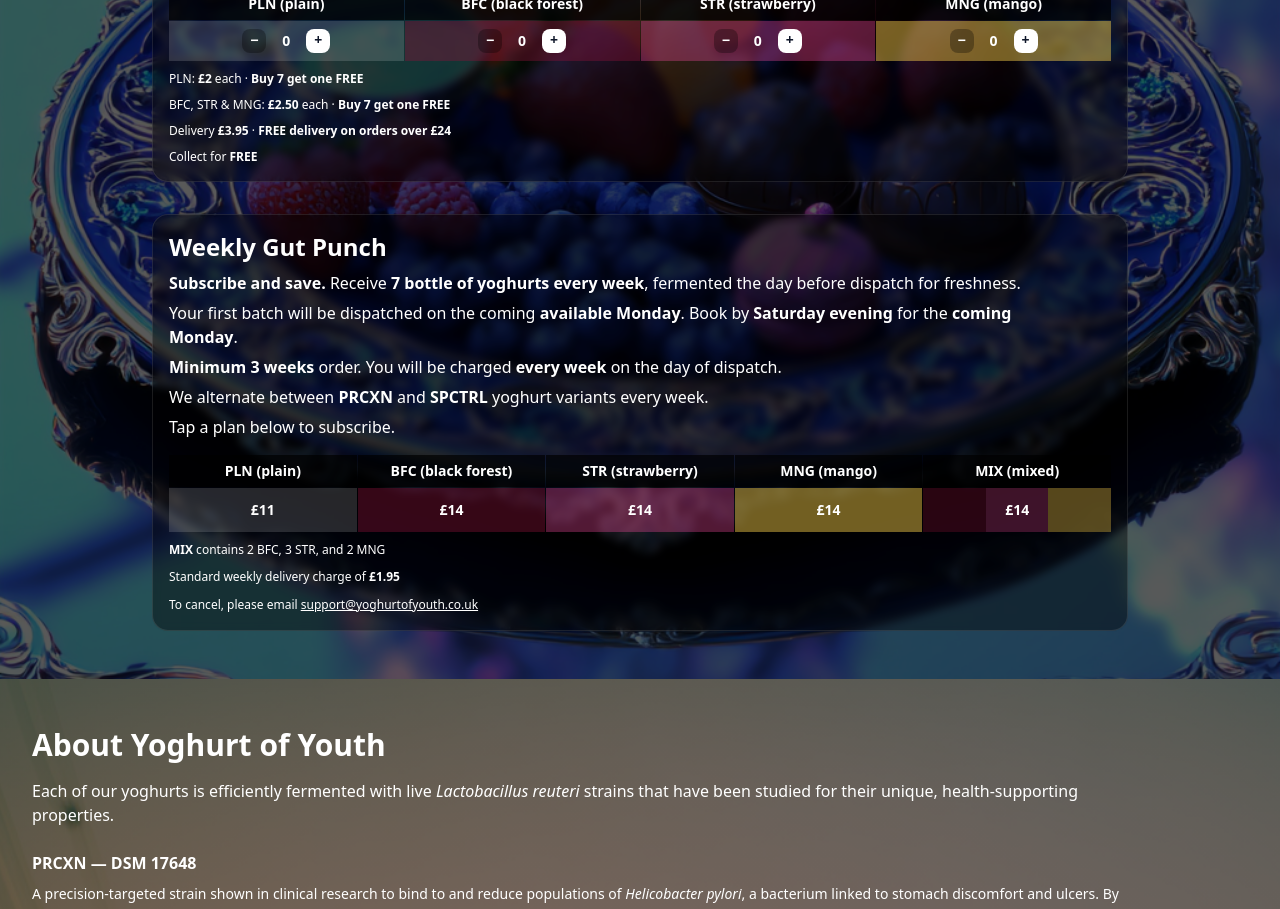
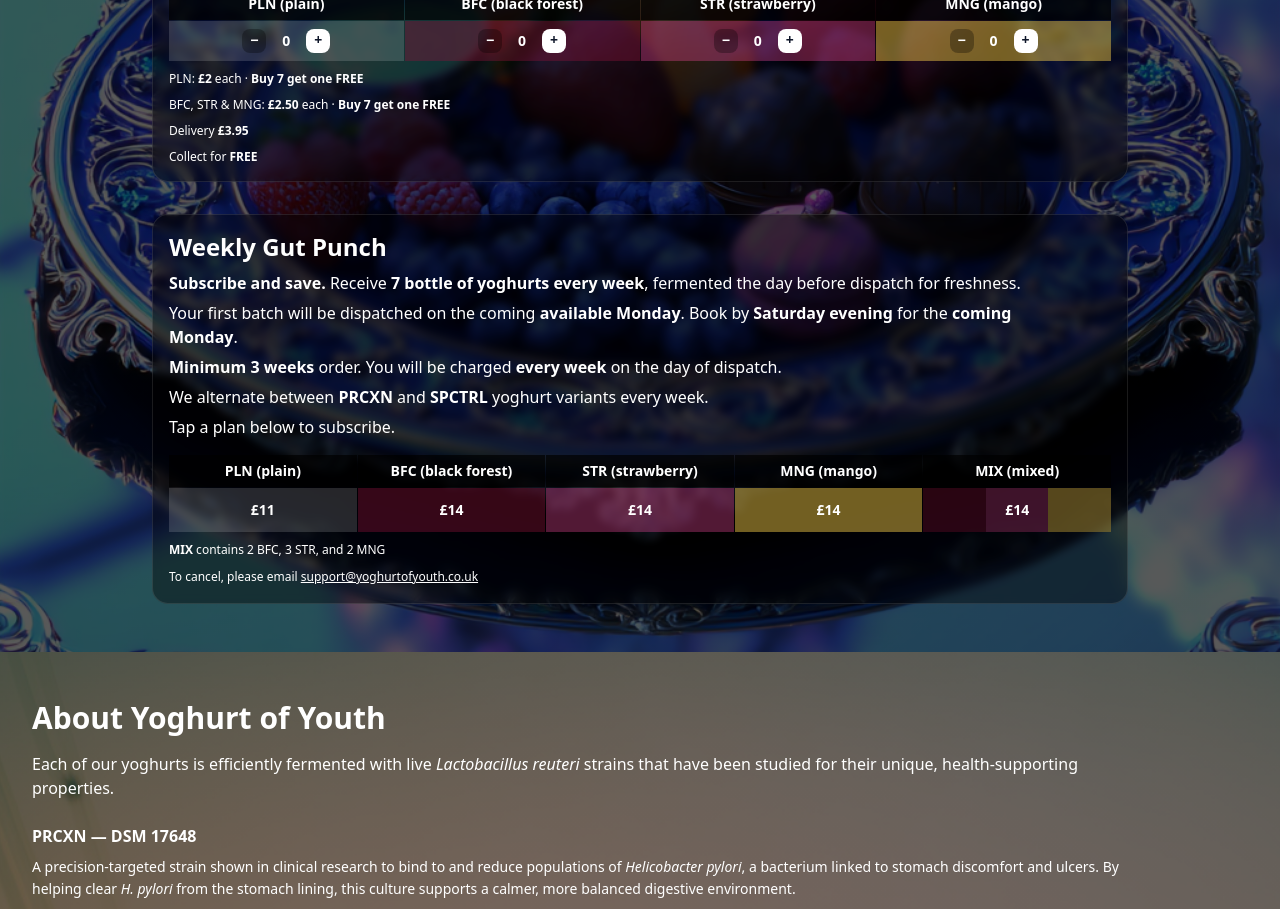
Before and after one commit to ZainAkuji/Yoghurt-of-Youth, a React (Vite) app: page / in a window 1280 px wide. Shown: the part 1580-2489 px from the top of the page. Built offline with nearby package versions, Linux system fonts and the light colour scheme.

Commit message:
Update App.tsx

```diff
--- a/src/App.tsx
+++ b/src/App.tsx
@@ -129,7 +129,7 @@ function computeTotals(
   const savings = Math.max(0, fullPrice - merchTotal);
 
   // ---- DELIVERY LOGIC ----
-  const FREE_DELIVERY_THRESHOLD = 24; // £24 of yoghurt (after discounts)
+  const FREE_DELIVERY_THRESHOLD = 1000; // £24 of yoghurt (after discounts)
 
   // ✅ collection = no delivery fee, ever
   const freeDeliveryUnlocked =
@@ -1068,8 +1068,7 @@ export default function App(){
                     {/* Delivery info + "Spent" badge */}
                     <p className="flex flex-wrap items-center gap-2">
                       <span>
-                        Delivery <strong>£3.95</strong> ·{" "}
-                        <strong>FREE delivery on orders over £24</strong>
+                        Delivery <strong>£3.95</strong>
                       </span>
 
                       {merchTotal > 0 ? (
@@ -1167,10 +1166,6 @@ export default function App(){
 
                     <p className="mt-2 text-xs text-white leading-relaxed">
                       <strong>MIX</strong> contains 2 BFC, 3 STR, and 2 MNG
-                    </p>
-
-                    <p className="mt-2 text-xs text-white leading-relaxed">
-                      Standard weekly delivery charge of <strong>£1.95</strong>
                     </p>
 
                     <p className="mt-2 text-xs text-white leading-relaxed">
```
